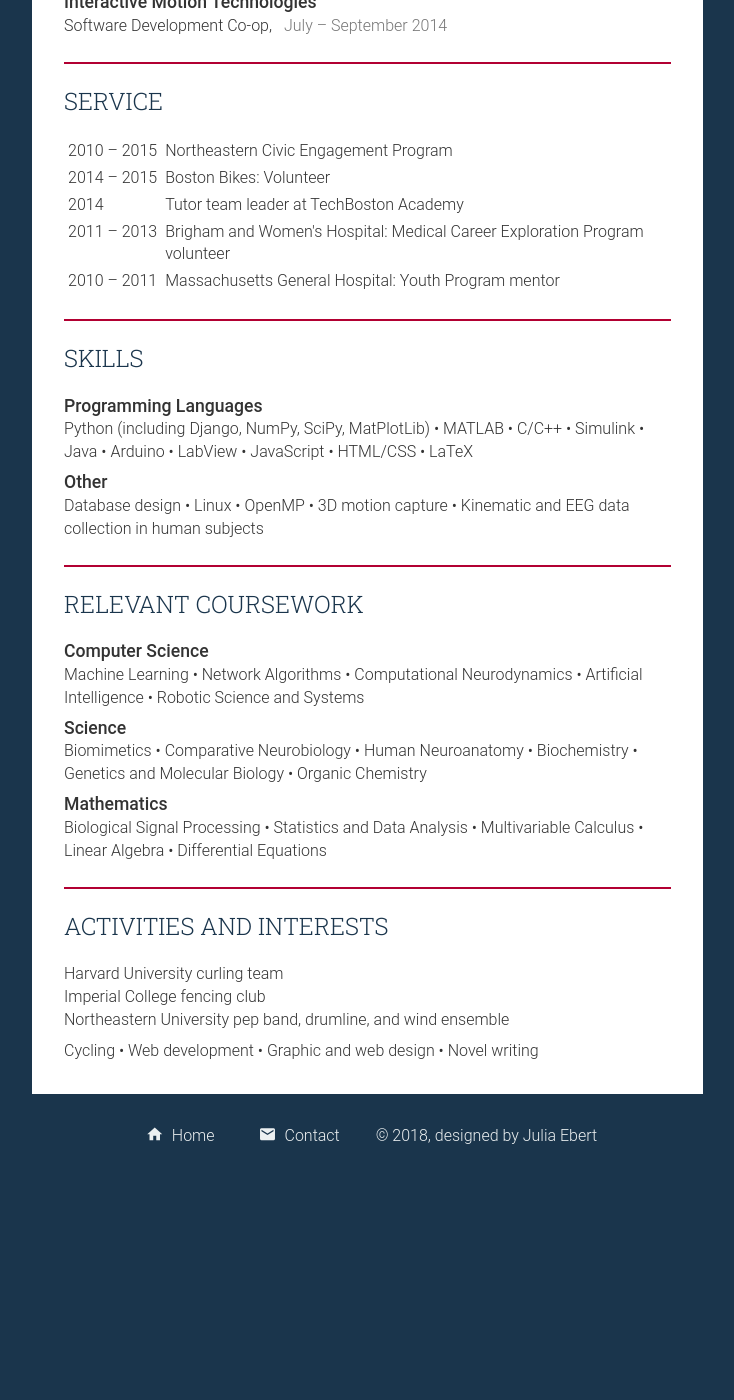
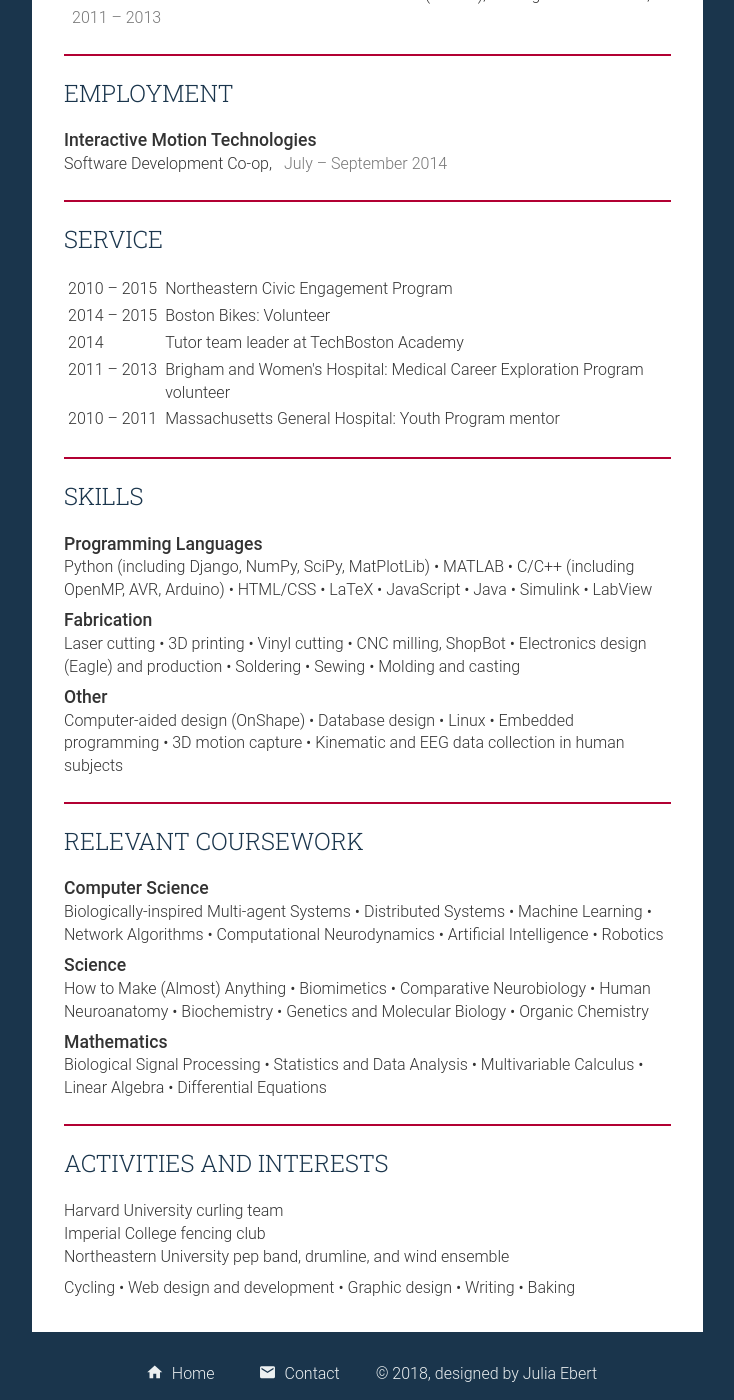
Before and after one commit to jtebert/jtebert.github.io, a Jekyll site: the page built from cv/index.html, in a window 1280 px wide and 1400 px high, scrolled down 3329 px. Shown: the whole window, without its empty margins (387-1121 px from the left). Built offline with Jekyll 4.4.1, drawn with Linux system fonts in a browser that asks for light colours; nearby versions of some CDN libraries; before the commit the page ends 4491 px from its top, so only the background shows below that; some of the changed text lies outside the part shown.

```diff
--- a/cv/index.html
+++ b/cv/index.html
@@ -4,7 +4,7 @@ title: Curriculum Vitae
 ---
 
 <h1><i class="mdi mdi-file mdi-48px mdi-left"></i>{{ page.title }}</h1>
-<p><a href="{{site.baseurl }}/assets/pdfs/ebert-julia.cv.pdf"><i class="fa fa-file-pdf-o"></i>Download as PDF</a></p>
+<p><a href="{{site.baseurl }}/assets/pdfs/ebert-julia.cv.pdf"><i class="fa fa-file-pdf-o"></i>View as PDF</a></p>
 
 <hr/>
 
@@ -29,7 +29,7 @@ title: Curriculum Vitae
     <h1 id="research"><a class="section" href="#research">Research</a></h1>
 
     <h2><a href="https://ssr.seas.harvard.edu">Harvard Self-organizing Systems Research Group</a></h2><span class="div">|</span><h4>Prof. Radhika Nagpal</h4><br/>
-    <p>Perception and decision-making in heterogeneous robot collectives, <span class="date">2016 – present</span></p>
+    <p>Multi-feature perception and decision making in robot collectives, <span class="date">2016 – present</span></p>
 
     <h2><a href="https://www.imperial.ac.uk/human-robotics">Imperial College Human Robotics Group</a></h2><span class="div">|</span><h4>Prof. Etienne Burdet, Dr. Ildar Farkhatdinov</h4><br/>
     <p>Co-control of balance recovery in a lower limb exoskeleton, <span class="date">2015 – 2016</span></p>
@@ -45,6 +45,28 @@ title: Curriculum Vitae
 
     <h2><a href="https://am.is.tuebingen.mpg.de/">Max Planck Institute for Intelligent Systems, Autonomous Motion Department</a></h2><span class="div">|</span><h4>Prof. Stefan Schaal</h4><br>
     <p>Learning and exploration in a novel dimensionality-reduction task, <span class="date">July – December 2013</span></p>
+
+    <!----------------------------------------------------------------------------->
+    <hr/>
+
+    <h1 id="grants"><a class="section" href="#grants">Grants and Scholarships</a></h1>
+    <table>
+        <tbody>
+        <tr><td>2016</td><td><a href="https://www.krellinst.org/csgf/">
+            Department of Energy Computational Science Graduate Fellowship (DOE CSGF)</a></td></tr>
+        <tr><td>2015</td><td><a href="http://www.marshallscholarship.org/">
+            Marshall Scholarship</a></td></tr>
+        <tr><td>2014</td><td><a href="https://undergraduate.northeastern.edu/research/awards/undergraduate-research-and-creative-endeavor-awards/">
+            Northeastern Provost Undergraduate Advanced Research Award</a></td></tr>
+        <tr><td>2013</td>
+            <td><a href="https://goldwater.scholarsapply.org/">Goldwater Scholarship</a></td></tr>
+        <tr><td>2013</td><td>Northeastern Provost Undergraduate Research Award</td></tr>
+        <tr><td>2013</td><td><a href="https://www.daad.org/en/find-funding/undergraduate-opportunities/undergraduate-scholarship/">
+            DAAD Undergraduate Scholarship</a></td></tr>
+        <tr><td>2013</td><td><a href="https://studentfinance.northeastern.edu/applying-for-aid/undergraduate/types-of-aid/scholarships/presidential-global-scholars-program/">
+            Northeastern Presidential Global Scholarship</a></td></tr>
+        <tr><td>2010</td><td>Northeastern National Merit Scholarship</td></tr>
+    </table>
 
     <!----------------------------------------------------------------------------->
     <hr/>
@@ -73,39 +95,16 @@ title: Curriculum Vitae
     <!----------------------------------------------------------------------------->
     <hr/>
 
-    <h1 id="grants"><a class="section" href="#grants">Grants and Scholarships</a></h1>
-    <table>
-        <tbody>
-        <tr><td>2016</td><td><a href="https://www.krellinst.org/csgf/">
-            Department of Energy Computational Science Graduate Fellowship (DOE CSGF)</a></td></tr>
-        <tr><td>2015</td><td><a href="http://www.marshallscholarship.org/">
-            Marshall Scholarship</a></td></tr>
-        <tr><td>2014</td><td><a href="https://undergraduate.northeastern.edu/research/awards/undergraduate-research-and-creative-endeavor-awards/">
-            Northeastern Provost Undergraduate Advanced Research Award</a></td></tr>
-        <tr><td>2013</td>
-            <td><a href="https://goldwater.scholarsapply.org/">Goldwater Scholarship</a></td></tr>
-        <tr><td>2013</td><td>Northeastern Provost Undergraduate Research Award</td></tr>
-        <tr><td>2013</td><td><a href="https://www.daad.org/en/find-funding/undergraduate-opportunities/undergraduate-scholarship/">
-            DAAD Undergraduate Scholarship</a></td></tr>
-        <tr><td>2013</td><td><a href="https://www.northeastern.edu/globalscholars/index.html">
-            Northeastern Presidential Global Scholarship</a></td></tr>
-        <tr><td>2010</td><td>Northeastern National Merit Scholarship</td></tr>
-    </table>
-
-
-    <!----------------------------------------------------------------------------->
-    <hr/>
-
     <h1 id="publications"><a class="section" href="#publications">Publications</a></h1>
 
     <p>S. Bazzi, <b>J. Ebert</b>, N. Hogan, and D. Sternad, "Stability and Predictability in Dynamically Complex Physical Interactions;" <i>ICRA 2018</i>.
 
-    <p><i>[ Submitted ]</i> &nbsp; <b>J. Ebert</b>, M. Gauci, and R. Nagpal, "Multi-Feature Decision Making in Agent
+    <p><b>J. Ebert</b>, M. Gauci, and R. Nagpal, "Multi-Feature Decision Making in Agent
     Collectives;"
     <i>AAMAS 2018</i>.
 
-    <p><i>[ Submitted ]</i> &nbsp; I. Farkhatdinov, <b>J. Ebert</b>, G. van Oort, E. van Asseldonk, and E. Burdet,
-        "Experiments on Human Balancing Co-Control in Standing;" <i>Robotics and Autonomous Systems;</i> 2017.</p>
+    <!--<p><i>[ Submitted ]</i> &nbsp; I. Farkhatdinov, <b>J. Ebert</b>, G. van Oort, E. van Asseldonk, and E. Burdet,
+        "Experiments on Human Balancing Co-Control in Standing;" <i>Robotics and Autonomous Systems;</i> 2017.</p>-->
 
     <p><i>[ In preparation ]</i> &nbsp; S. Park, <b>J. Ebert</b>, D. Sternad, "Asymmetric Learning in an Asymmetric Bimanual
         Task."</p>
@@ -162,14 +161,23 @@ title: Curriculum Vitae
     <!----------------------------------------------------------------------------->
     <hr/>
 
+    <h1 id="talks"><a class="section" href="#talks">Talks</a></h1>
+
+    <p><b>J. Ebert</b>, M. Gauci, and R. Nagpal, "Collective Perception and Decision Making in Heterogeneous Swarms,"
+    <i>Wyss Institute Molecular Robotics Initiative;</i> 14 September 2017</p>
+
+    <!----------------------------------------------------------------------------->
+    <hr/>
+
     <h1 id="teaching"><a class="section" href="#teaching">Teaching</a></h1>
 
-    <h2>Northeastern University Department of Computer Science</h2><br/>
+    <h2>Harvard University</h2>
+    <p>CS 189: Autonomous Robot Systems, Teaching Fellow, <span class="date">Spring 2018</span></p>
+
+    <h2>Northeastern University</h2><br/>
     <p>CS 2510: Fundamentals of Computer Science: Teaching Assistant, <span class="date">2014 – 2015</span><br/>
-       CS 2510: Fundamentals of Computer Science: Tutor, <span class="date">2011  2014</span></p>
-
-    <h2>Proactive Recruitment in Science and Mathematics (PRISM)</h2><br/>
-    <p>Undergraduate Mentor, <span class="date">2011  2013</span></p>
+       CS 2510: Fundamentals of Computer Science: Tutor, <span class="date">2011 – 2014</span><br/>
+       Proactive Recruitment in Science and Mathematics (PRISM), Undergraduate Mentor, <span class="date">2011 – 2013</span></p>
 
     <!----------------------------------------------------------------------------->
     <hr/>
@@ -200,11 +208,16 @@ title: Curriculum Vitae
     <h1 id="skills"><a class="section" href="#skills">Skills</a></h1>
 
     <h2>Programming Languages</h2>
-    <p>Python (including Django, NumPy, SciPy, MatPlotLib) • MATLAB • C/C++ • Simulink • Java • Arduino • LabView • JavaScript •
-        HTML/CSS • LaTeX</p>
+    <p>Python (including Django, NumPy, SciPy, MatPlotLib) • MATLAB • C/C++ (including OpenMP, AVR, Arduino) • HTML/CSS
+        • LaTeX • JavaScript • Java • Simulink • LabView</p>
+
+    <h2>Fabrication</h2>
+    <p>Laser cutting • 3D printing • Vinyl cutting • CNC milling, ShopBot • Electronics design (Eagle) and production
+        • Soldering • Sewing • Molding and casting</p>
 
     <h2>Other</h2>
-    <p>Database design • Linux • OpenMP • 3D motion capture • Kinematic and EEG data collection in human subjects</p>
+    <p>Computer-aided design (OnShape) • Database design • Linux • Embedded programming • 3D motion capture • Kinematic
+        and EEG data collection in human subjects</p>
 
     <!----------------------------------------------------------------------------->
     <hr/>
@@ -212,11 +225,12 @@ title: Curriculum Vitae
     <h1 id="courses"><a class="section" href="#courses">Relevant Coursework</a></h1>
 
     <h2>Computer Science</h2>
-    <p>Machine Learning • Network Algorithms • Computational Neurodynamics • Artificial Intelligence • Robotic Science and Systems</p>
+    <p>Biologically-inspired Multi-agent Systems • Distributed Systems • Machine Learning • Network Algorithms •
+        Computational Neurodynamics • Artificial Intelligence • Robotics</p>
 
     <h2>Science</h2>
-    <p>Biomimetics • Comparative Neurobiology • Human Neuroanatomy • Biochemistry • Genetics and Molecular Biology • Organic
-        Chemistry</p>
+    <p>How to Make (Almost) Anything • Biomimetics • Comparative Neurobiology • Human Neuroanatomy • Biochemistry •
+        Genetics and Molecular Biology • Organic Chemistry</p>
 
     <h2>Mathematics</h2>
     <p>Biological Signal Processing • Statistics and Data Analysis • Multivariable Calculus • Linear Algebra • Differential Equations</p>
@@ -230,6 +244,6 @@ title: Curriculum Vitae
     Imperial College fencing club<br/>
     Northeastern University pep band, drumline, and wind ensemble</p>
 
-    <p>Cycling &bull; Web development &bull; Graphic and web design &bull; Novel writing</p>
+    <p>Cycling &bull; Web design and development &bull; Graphic design &bull; Writing &bull; Baking</p>
 
 </div>
--- a/programming/_posts/2015-02-09-blurber.html
+++ b/programming/_posts/2015-02-09-blurber.html
@@ -8,6 +8,6 @@
     <h4>Python</h4>
     <p>Blurber is a web app to create fake book blurbs. Using the titles and descriptions of the top 300 books in every category on Amazon, this app will generate randomly generate new book blurbs with the power of Markov chains.</p>
     <p>Blurber was created with Mustafa Camurcu and Shreyas Mahimkar at HackBeanpot 2015, where it was a finalist.</p>
-    <p><a href="http://www.blurber.io/">Try it out!<i class="mdi mdi-open-in-new"></i></a></p>
+    <p><a href="https://blurber.herokuapp.com/">Try it out!<i class="mdi mdi-open-in-new"></i></a></p>
     <p><a href="https://github.com/jtebert/blurber">View on GitHub<i class="mdi mdi-open-in-new"></i></a></p>
 </div>
--- a/programming/_posts/2015-04-27-vroom.html
+++ b/programming/_posts/2015-04-27-vroom.html
@@ -7,5 +7,5 @@
     <h2>VROOM: Vacuum Robot Overcoming Obstacles and Messes</h2>
     <h4>Python</h4>
     <p>VROOM was a final project for an artificial intelligence course. It is a simulated robotic vacuum cleaner designed to explore its environment, classify the types of obstacles it encounters, and plan an efficient path to clean dirt in expected locations. It makes use of many classical AI algorithms such as A* search and naive Bayes classification.</p>
-    <p><a href="https://github.com/butane-/robotoverlords">View on GitHub<i class="mdi mdi-open-in-new"></i></a></p>
+    <p><a href="https://github.com/jtebert/vroom">View on GitHub<i class="mdi mdi-open-in-new"></i></a></p>
 </div>
--- a/programming/_posts/2016-01-21-suture-score.html
+++ b/programming/_posts/2016-01-21-suture-score.html
@@ -7,5 +7,5 @@
     <h2>Suture Score</h2>
     <h4>Python, Ruby, Matlab, Javascript</h4>
     <p>Suture Score is an application to provide instant, objective feedback on suturing technique to surgical trainees. To prepare for assessments and surgery, students need as much practice as possible. Using innovative image recognition techniques, Suture Score aims to enhance trainees' practice to improve their suturing skills. Suture Score was created at the NHS-sponsored TELHack hackathon, where it won first place.</p>
-    <p><a href="http://suturescore.com/">View website<i class="mdi mdi-open-in-new"></i></a></p>
+    <p><a href="https://scoremysutures.herokuapp.com/">View website<i class="mdi mdi-open-in-new"></i></a></p>
 </div>
--- a/programming/_posts/2016-12-25-owen-tribune.html
+++ b/programming/_posts/2016-12-25-owen-tribune.html
@@ -7,6 +7,6 @@
     <h2>Owen Tribune</h2>
     <h4>Python (Django)</h4>
     <p>A satirical fake news website built with the Python web framework, styled after the New York Times and New Yorker. I made it as a Christmas present (for someone named Owen).</p>
-    <p><a href="http://owentribune.co">View website<i class="mdi mdi-open-in-new"></i></a></p>
+    <p><a href="http://owen-tribune.herokuapp.com/">View website<i class="mdi mdi-open-in-new"></i></a></p>
     <p><a href="https://github.com/jtebert/owen-tribune">View on GitHub<i class="mdi mdi-open-in-new"></i></a></p>
 </div>
--- a/programming/index.html
+++ b/programming/index.html
@@ -5,7 +5,7 @@ title: Programming
 
 <h1><i class="mdi mdi-code-tags mdi-48px mdi-left"></i>{{ page.title }}</h1>
 
-<p>These are some of the independent programming projects on which I am currently working or that I have completed.  Many of my projects can be found on my <a href="https://github.com/jtebert">GitHub page.</a></p>
+<p>These are some of the independent programming projects I'm currently working on or that I've completed. You can also find many of my projects on my <a href="https://github.com/jtebert">GitHub page.</a></p>
 
 {% for post in site.categories.programming %}
 <hr/>
```
Also changed, not shown: assets/imgs/logos/circuit-logo-full.svg (added), assets/imgs/logos/favicon.ico, assets/imgs/logos/favicon.png (added), favicon.ico, 1 other file.
